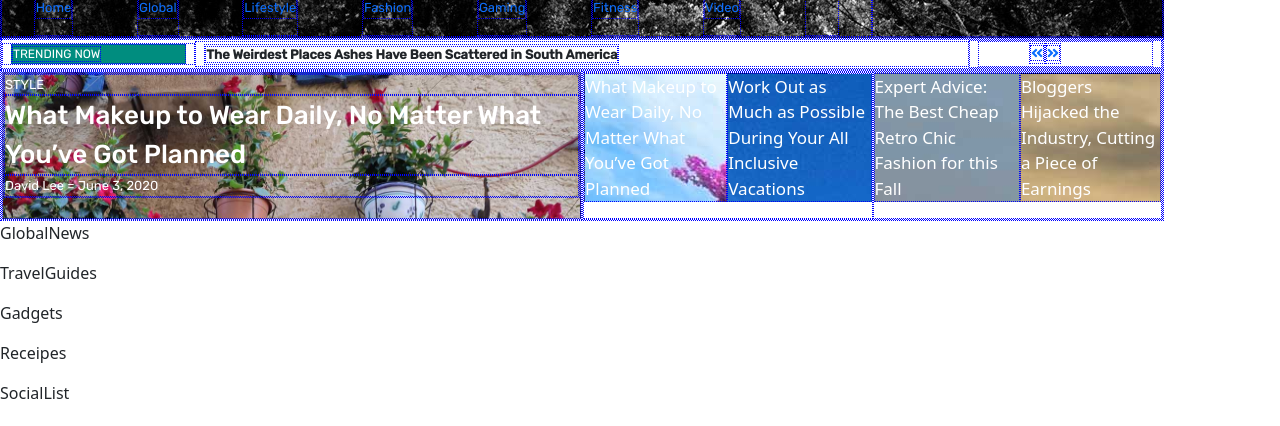
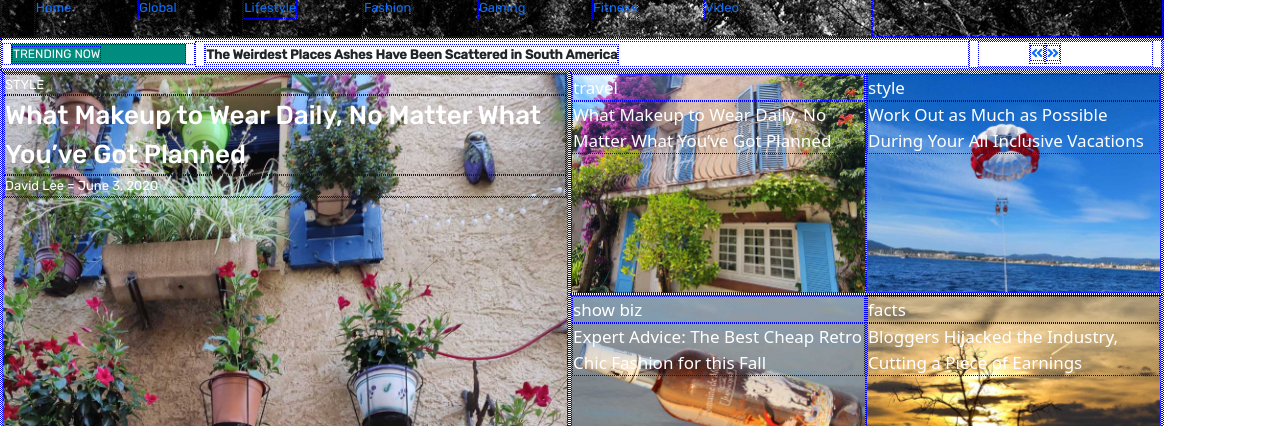
Before and after one commit to MarcNowak/Demo---Layout-Newspaper-Magazine, a React (Create React App) app: page / in a window 1280 px wide. Shown: the part 372-798 px from the top of the page. Built offline with nearby package versions, Linux system fonts and the light colour scheme.

Commit message:
Add Task_006_MostPopular - v2

```diff
--- a/src/components/features/MostPopular/MostPopular.js
+++ b/src/components/features/MostPopular/MostPopular.js
@@ -20,12 +20,24 @@ const MostPopular = () => (
       </div>
       <div className={styles.rightSidePicture}>
         <div className={styles.upperRow}>
-          <p className={styles.smallPicture01}>What Makeup to Wear Daily, No Matter What You’ve Got Planned</p>
-          <p className={styles.smallPicture02}>Work Out as Much as Possible During Your All Inclusive Vacations</p>
+          <div className={styles.smallPicture01}>
+            <div className={styles.smallPicture01Cat}>travel</div>
+            <div className={styles.smallPicture01Desc}>What Makeup to Wear Daily, No Matter What You’ve Got Planned</div>
+          </div>
+          <div className={styles.smallPicture02}>
+            <div className={styles.smallPicture02Cat}>style</div>
+            <div className={styles.smallPicture02Desc}>Work Out as Much as Possible During Your All Inclusive Vacations</div>
+          </div>
         </div>
         <div className={styles.bottomRow}>
-          <p className={styles.smallPicture03}>Expert Advice: The Best Cheap Retro Chic Fashion for this Fall</p>
-          <p className={styles.smallPicture04}>Bloggers Hijacked the Industry, Cutting a Piece of Earnings</p>
+          <div className={styles.smallPicture03}>
+            <div className={styles.smallPicture03Cat}>show biz</div>
+            <div className={styles.smallPicture03Desc}>Expert Advice: The Best Cheap Retro Chic Fashion for this Fall</div>
+          </div>
+          <div className={styles.smallPicture04}>
+            <div className={styles.smallPicture04Cat}>facts</div>
+            <div className={styles.smallPictureDesc}>Bloggers Hijacked the Industry, Cutting a Piece of Earnings</div>
+          </div>
         </div>
       </div>
     </div>
--- a/src/components/features/MostPopular/MostPopular.module.scss
+++ b/src/components/features/MostPopular/MostPopular.module.scss
@@ -5,8 +5,7 @@
 
   .container {
     display: flex;
-    max-height: 345px;
-
+    height: 445px;
 
     .leftSidePicture {
       font-family: $primary-font;
@@ -15,15 +14,14 @@
 
       .bigPicture {
         background-image: url(../../../../public/images/articles/MostPopular_bigPicture.jpg);
-        background-position: center center;
+        // background-position: center center;
+        background-size:500px 500px;
         background-size: cover;
-        // height: 490px;
 
         .articleDescriptionWrapper {
           position: relative;
           // margin-top: 350px;
         }
-
 
         .postCategory {
           font-size: $base-size;
@@ -41,15 +39,12 @@
           font-size: $base-size;
           color: $light-text-color;
         }
-
-
       }
     }
 
     .rightSidePicture {
-      display: flex;
       flex: 1;
-      font-size: $block-title;
+
       color: $light-text-color;
       font-weight: 500;
 
@@ -58,13 +53,20 @@
         flex: 1;
 
         .smallPicture01 {
-        background-image: url(../../../../public/images/articles/MostPopular_smallPhoto01.jpg);
+          background-image: url(../../../../public/images/articles/MostPopular_smallPhoto01.jpg);
+          height: 220px;
+          width: 295px;
+          font-size: $block-title;
+          background-size: cover;
 
         }
 
         .smallPicture02 {
           background-image: url(../../../../public/images/articles/MostPopular_smallPhoto02.jpg);
-
+          height: 220px;
+          width: 295px;
+          font-size: $block-title;
+          background-size: cover;
         }
       }
 
@@ -74,12 +76,18 @@
 
         .smallPicture03 {
           background-image: url(../../../../public/images/articles/MostPopular_smallPhoto03.jpg);
-
+          height: 220px;
+          width: 295px;
+          font-size: $block-title;
+          background-size: cover;
         }
 
         .smallPicture04 {
           background-image: url(../../../../public/images/articles/MostPopular_smallPhoto04.jpg);
-
+          height: 220px;
+          width: 295px;
+          font-size: $block-title;
+          background-size: cover;
         }
       }
     }
```
